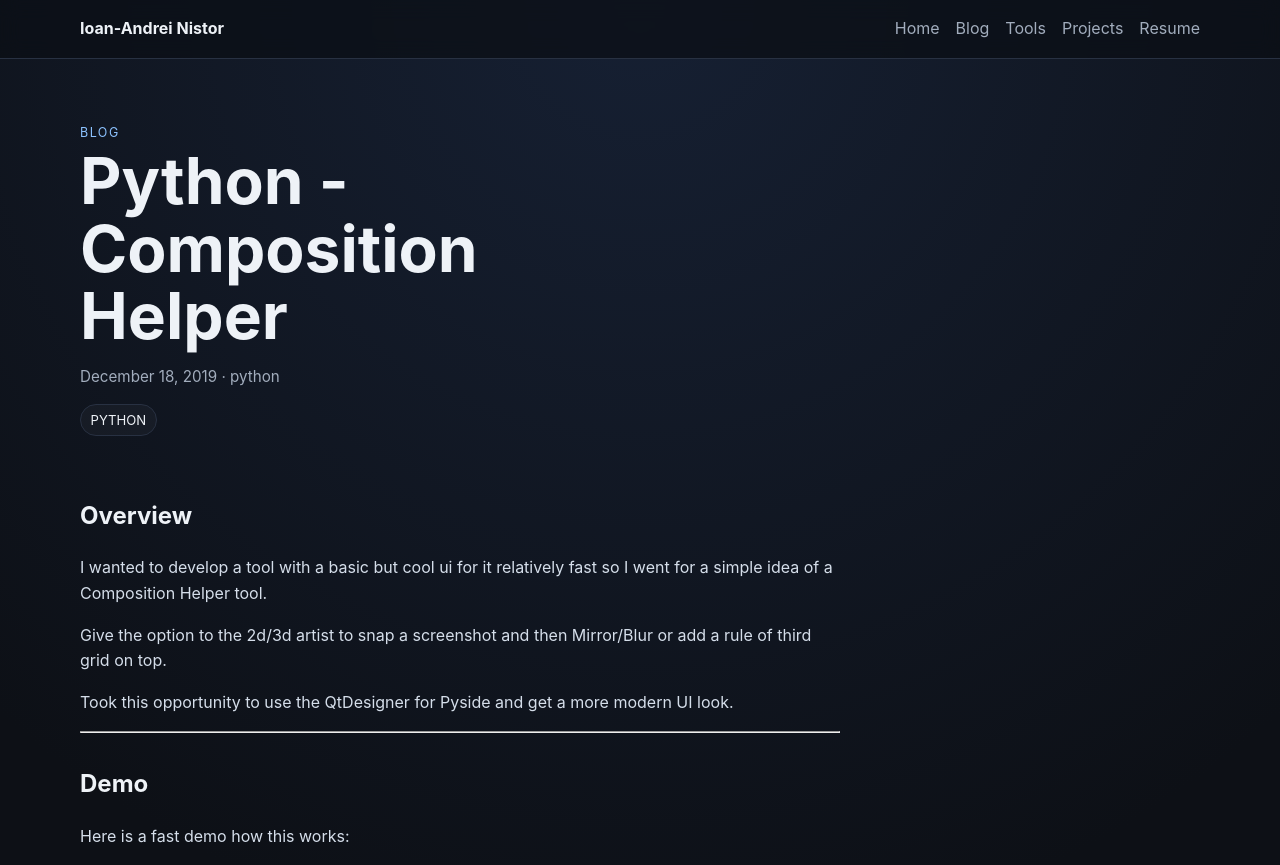
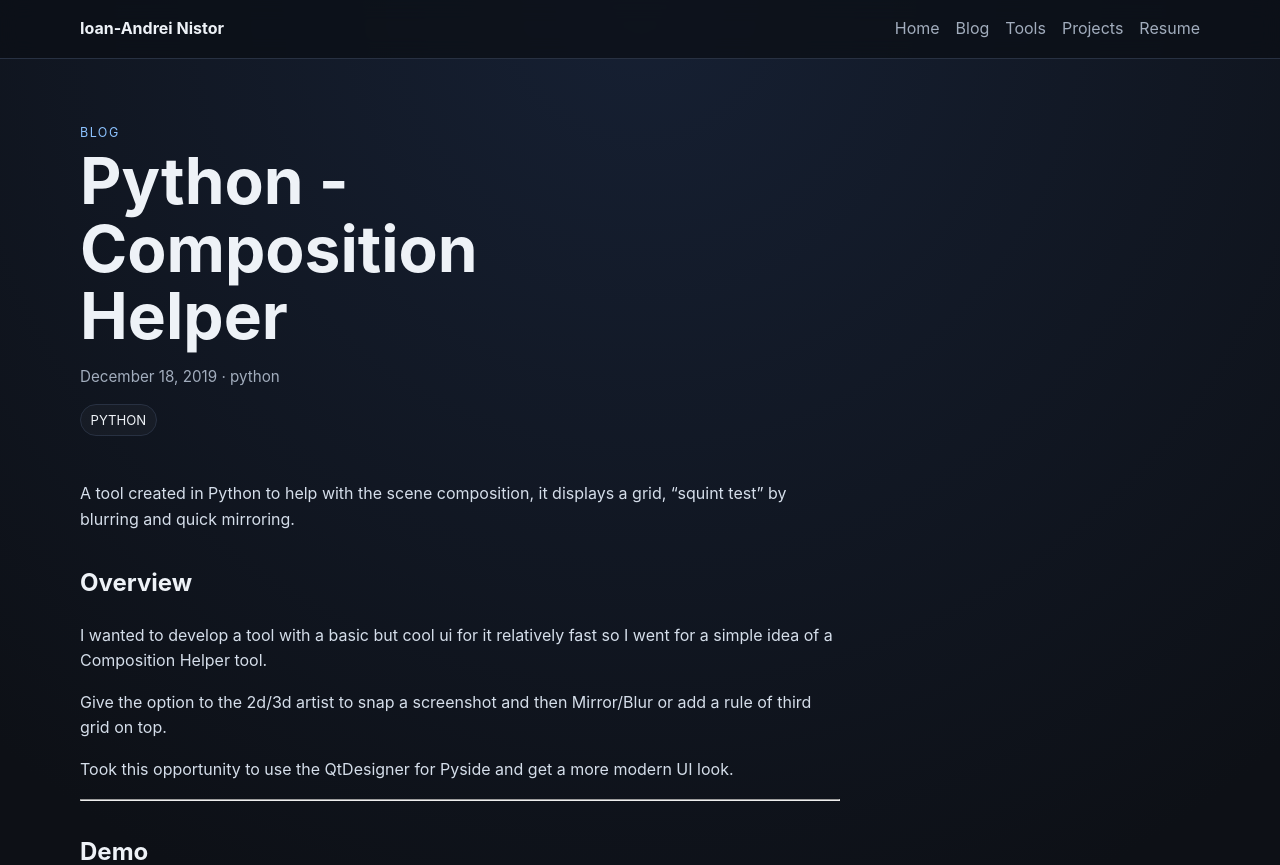
Before and after one commit to ianistor/ian_mywebsite, a Jekyll site: the page built from _posts/2019-12-18-CompositionPractice.md, in a window 1280 px wide and 900 px high, cut to the strip 0-865 px from the top of the window. Built offline with Jekyll 4.4.1, drawn with Linux system fonts in a browser that asks for light colours.

Commit message:
Update 2019-12-18-CompositionPractice.md

```diff
--- a/_posts/2019-12-18-CompositionPractice.md
+++ b/_posts/2019-12-18-CompositionPractice.md
@@ -7,7 +7,7 @@ youtube_id: "EImicR2Vlfk"
 
 ---
 
-
+A tool created in Python to help with the scene composition, it displays a grid, "squint test" by blurring and quick mirroring.
 
 ## Overview
 
```
